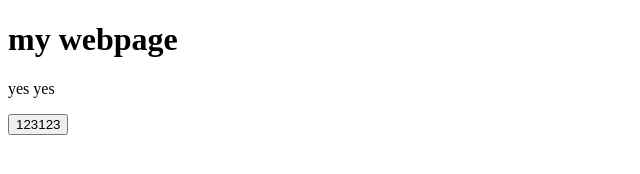
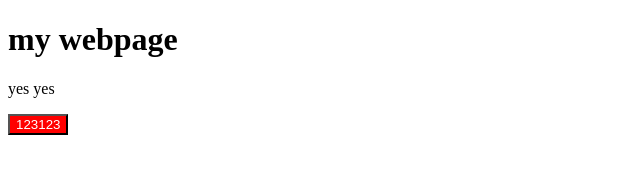
Before and after one commit to Sqoll/pr4, a plain HTML site: page index.html in a window 1280 px wide. Shown: the whole page, without its empty margins (0-640 px from the left). Drawn offline with Linux system fonts and the light colour scheme.

```diff
--- a/index.html
+++ b/index.html
@@ -6,7 +6,7 @@
 <p>yes yes</p>
 
 <form>
-  <button>123123</button>
+  <button style="background-color:red; color:white">123123</button>
 </form>
 
 </body>
```
